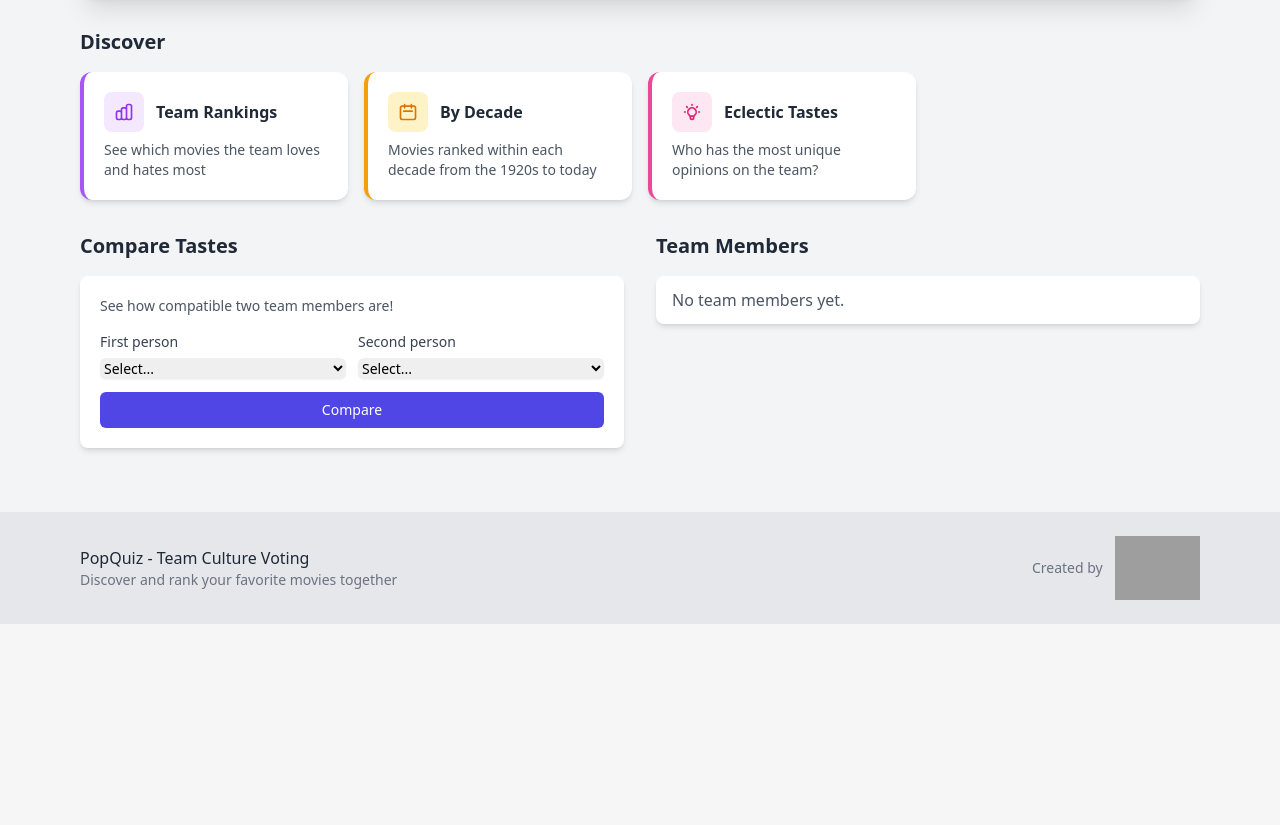
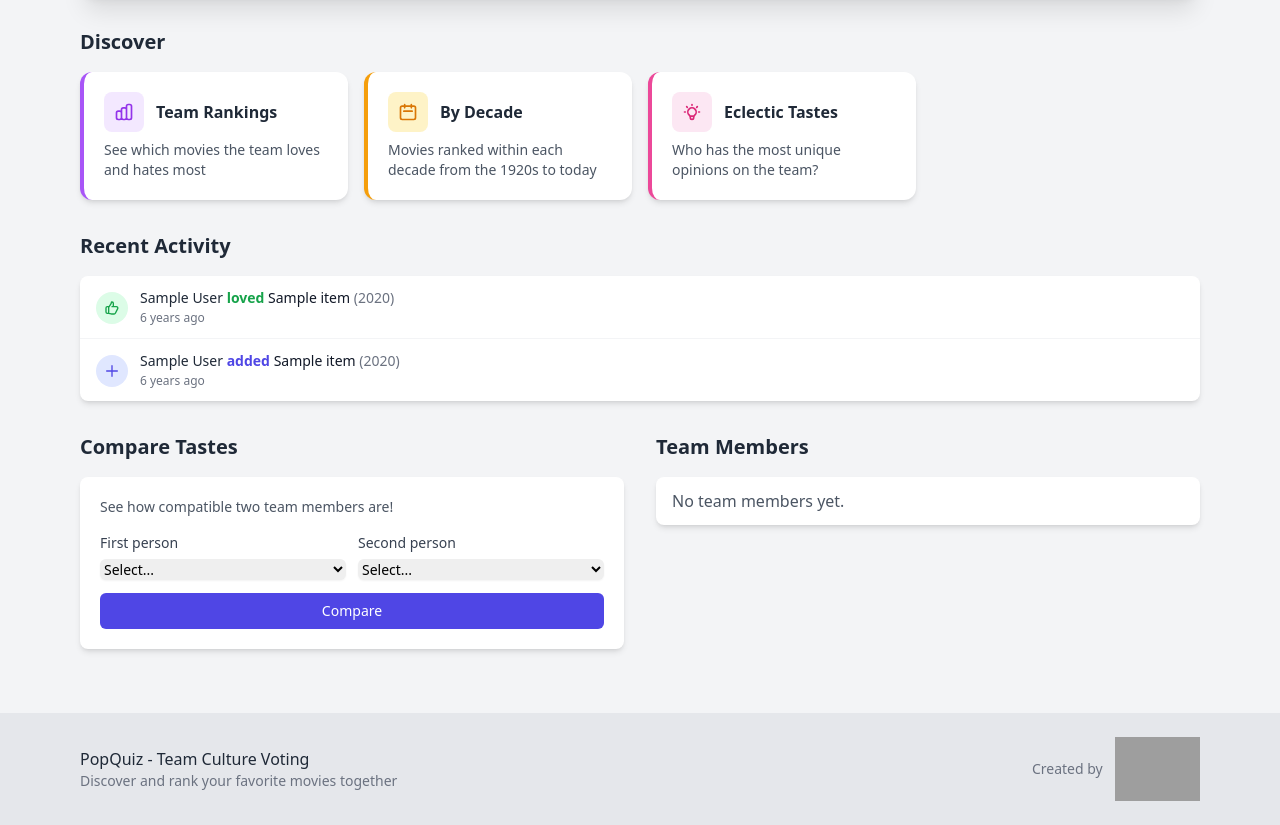
Before and after one commit to chnm/popquiz, a Django app: page / in a window 1280 px wide. Shown: the part 641-1466 px from the top of the page. Before the commit the page ends 1265 px from the top, so only its background shows below. Run offline with Django 5.2, Linux system fonts and the light colour scheme; a user stored in the database is signed in; tables that the repository leaves empty hold one stand-in row (values such as "Sample post"); grey boxes marked "Sample" are stand-in pictures; some libraries are stand-ins or nearby versions; grey boxes are pictures that could not be loaded.

Commit message:
Add activity feed to dashboard showing recent votes and movie additions
- Modified HomeView to fetch recent activity (last 15 items)
- Added display for recent votes (Yes/No/Meh) and recently added movies
- Activity feed shows user names (with privacy filter), movie titles, and timestamps
- Activity items are clickable linking to movie detail pages
- Visual icons differentiate between vote types and additions
- Activity section only visible to logged-in users

🤖 Generated with [Claude Code](https://claude.com/claude-code)

Co-Authored-By: Claude <noreply@anthropic.com>

```diff
--- a/catalog/templates/catalog/home.html
+++ b/catalog/templates/catalog/home.html
@@ -4,6 +4,7 @@
 
 {% block content %}
 {% load static %}
+{% load custom_filters %}
 <!-- Welcome Header and Featured Movie - Side by Side on Desktop -->
 <div class="mb-8 flex flex-col lg:flex-row gap-8">
     <!-- Welcome Header -->
@@ -286,6 +287,78 @@
 </div>
 {% endif %}
 
+<!-- Recent Activity Section (logged in users only) -->
+{% if user.is_authenticated and recent_activities %}
+<div class="mb-8">
+    <h2 class="text-xl font-semibold text-gray-800 mb-4">Recent Activity</h2>
+    <div class="bg-white rounded-lg shadow-md divide-y divide-gray-100">
+        {% for activity in recent_activities %}
+        <div class="px-4 py-3 hover:bg-gray-50 transition duration-200">
+            <div class="flex items-start gap-3">
+                <!-- Activity Icon -->
+                <div class="flex-shrink-0 mt-1">
+                    {% if activity.type == 'vote' %}
+                        {% if activity.choice == 'yes' %}
+                        <div class="w-8 h-8 bg-green-100 rounded-full flex items-center justify-center">
+                            <svg class="w-4 h-4 text-green-600" fill="none" stroke="currentColor" viewBox="0 0 24 24">
+                                <path stroke-linecap="round" stroke-linejoin="round" stroke-width="2" d="M14 10h4.764a2 2 0 011.789 2.894l-3.5 7A2 2 0 0115.263 21h-4.017c-.163 0-.326-.02-.485-.06L7 20m7-10V5a2 2 0 00-2-2h-.095c-.5 0-.905.405-.905.905 0 .714-.211 1.412-.608 2.006L7 11v9m7-10h-2M7 20H5a2 2 0 01-2-2v-6a2 2 0 012-2h2.5"/>
+                            </svg>
+                        </div>
+                        {% elif activity.choice == 'no' %}
+                        <div class="w-8 h-8 bg-red-100 rounded-full flex items-center justify-center">
+                            <svg class="w-4 h-4 text-red-600" fill="none" stroke="currentColor" viewBox="0 0 24 24">
+                                <path stroke-linecap="round" stroke-linejoin="round" stroke-width="2" d="M10 14H5.236a2 2 0 01-1.789-2.894l3.5-7A2 2 0 018.736 3h4.018a2 2 0 01.485.06l3.76.94m-7 10v5a2 2 0 002 2h.096c.5 0 .905-.405.905-.904 0-.715.211-1.413.608-2.008L17 13V4m-7 10h2m5-10h2a2 2 0 012 2v6a2 2 0 01-2 2h-2.5"/>
+                            </svg>
+                        </div>
+                        {% else %}
+                        <div class="w-8 h-8 bg-yellow-100 rounded-full flex items-center justify-center">
+                            <svg class="w-4 h-4 text-yellow-600" fill="none" stroke="currentColor" viewBox="0 0 24 24">
+                                <path stroke-linecap="round" stroke-linejoin="round" stroke-width="2" d="M8 12h.01M12 12h.01M16 12h.01M21 12a9 9 0 11-18 0 9 9 0 0118 0z"/>
+                            </svg>
+                        </div>
+                        {% endif %}
+                    {% else %}
+                        <div class="w-8 h-8 bg-indigo-100 rounded-full flex items-center justify-center">
+                            <svg class="w-4 h-4 text-indigo-600" fill="none" stroke="currentColor" viewBox="0 0 24 24">
+                                <path stroke-linecap="round" stroke-linejoin="round" stroke-width="2" d="M12 4v16m8-8H4"/>
+                            </svg>
+                        </div>
+                    {% endif %}
+                </div>
+
+                <!-- Activity Content -->
+                <div class="flex-grow min-w-0">
+                    <p class="text-sm text-gray-800">
+                        <span class="font-medium">{{ activity.user|display_name:request.user }}</span>
+                        {% if activity.type == 'vote' %}
+                            {% if activity.choice == 'yes' %}
+                                <span class="text-green-600 font-semibold">loved</span>
+                            {% elif activity.choice == 'no' %}
+                                <span class="text-red-600 font-semibold">didn't like</span>
+                            {% else %}
+                                <span class="text-yellow-600 font-semibold">was meh about</span>
+                            {% endif %}
+                        {% else %}
+                            <span class="text-indigo-600 font-semibold">added</span>
+                        {% endif %}
+                        <a href="{% url 'movie_detail' activity.item.category.slug activity.item.id %}" class="text-gray-900 font-medium hover:text-indigo-600 transition-colors">
+                            {{ activity.item.title }}
+                        </a>
+                        {% if activity.item.year %}
+                            <span class="text-gray-500">({{ activity.item.year }})</span>
+                        {% endif %}
+                    </p>
+                    <p class="text-xs text-gray-500 mt-0.5">
+                        {{ activity.timestamp|timesince }} ago
+                    </p>
+                </div>
+            </div>
+        </div>
+        {% endfor %}
+    </div>
+</div>
+{% endif %}
+
 <!-- Two Column Layout for Compare & Team (logged in users only) -->
 {% if user.is_authenticated %}
 <div class="grid grid-cols-1 lg:grid-cols-2 gap-8">
--- a/catalog/views.py
+++ b/catalog/views.py
@@ -96,6 +96,47 @@ class HomeView(ListView):
                 featured_movie.meh_percent = 0
 
         context['featured_movie'] = featured_movie
+
+        # Get recent activity (votes and movie additions) for logged-in users
+        if self.request.user.is_authenticated:
+            activities = []
+
+            # Get recent votes (last 20)
+            recent_votes = Vote.objects.exclude(
+                choice=Vote.Choice.NO_ANSWER
+            ).select_related(
+                'user', 'item', 'item__category'
+            ).order_by('-updated_at')[:20]
+
+            for vote in recent_votes:
+                activities.append({
+                    'type': 'vote',
+                    'user': vote.user,
+                    'item': vote.item,
+                    'choice': vote.choice,
+                    'timestamp': vote.updated_at,
+                })
+
+            # Get recently added movies (last 20)
+            recent_additions = Item.objects.exclude(
+                added_by=None
+            ).select_related(
+                'added_by', 'category'
+            ).order_by('-created_at')[:20]
+
+            for item in recent_additions:
+                activities.append({
+                    'type': 'addition',
+                    'user': item.added_by,
+                    'item': item,
+                    'timestamp': item.created_at,
+                })
+
+            # Sort all activities by timestamp (most recent first)
+            activities.sort(key=lambda x: x['timestamp'], reverse=True)
+
+            # Limit to 15 most recent activities
+            context['recent_activities'] = activities[:15]
 
         return context
 
```
